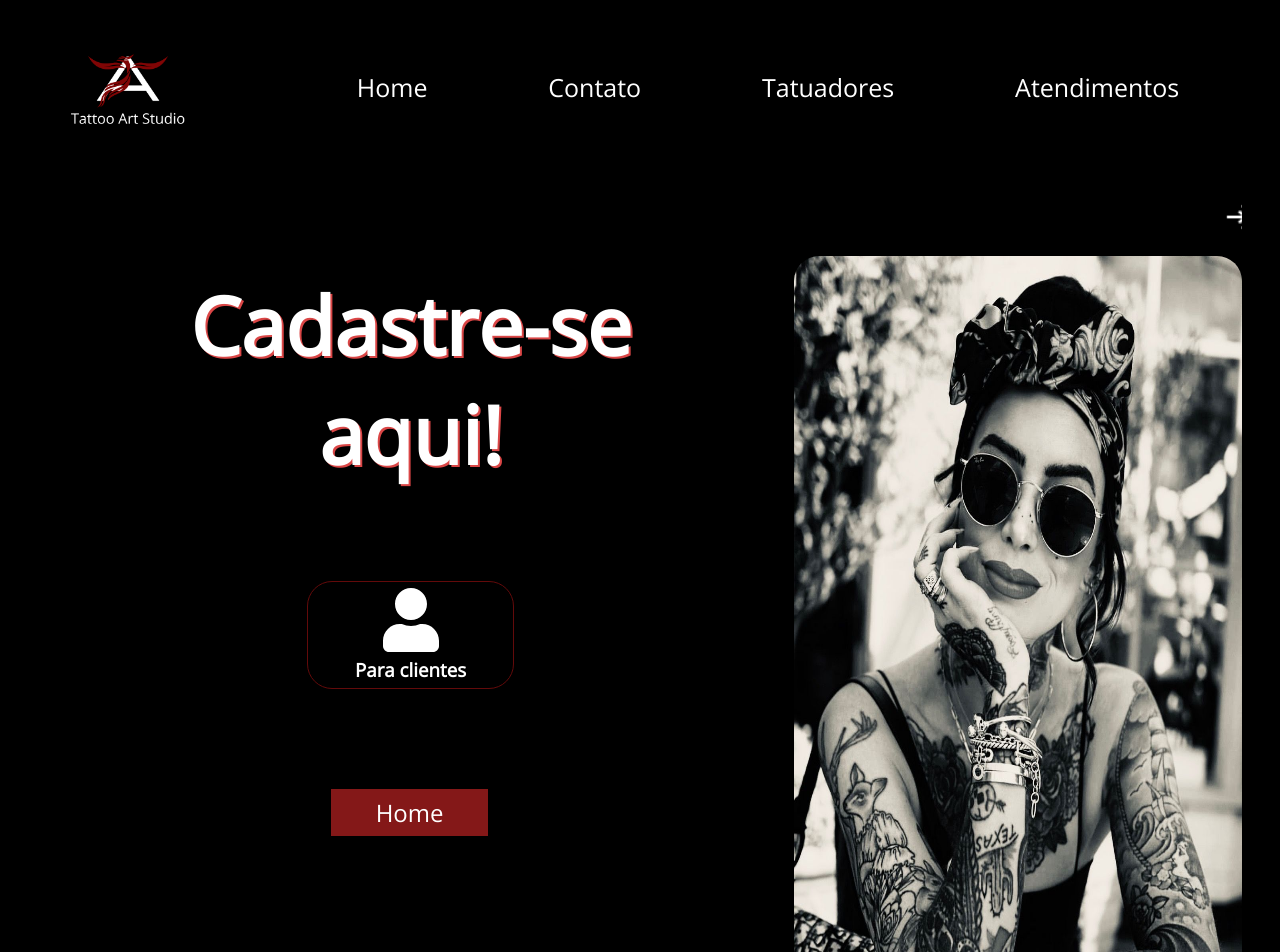
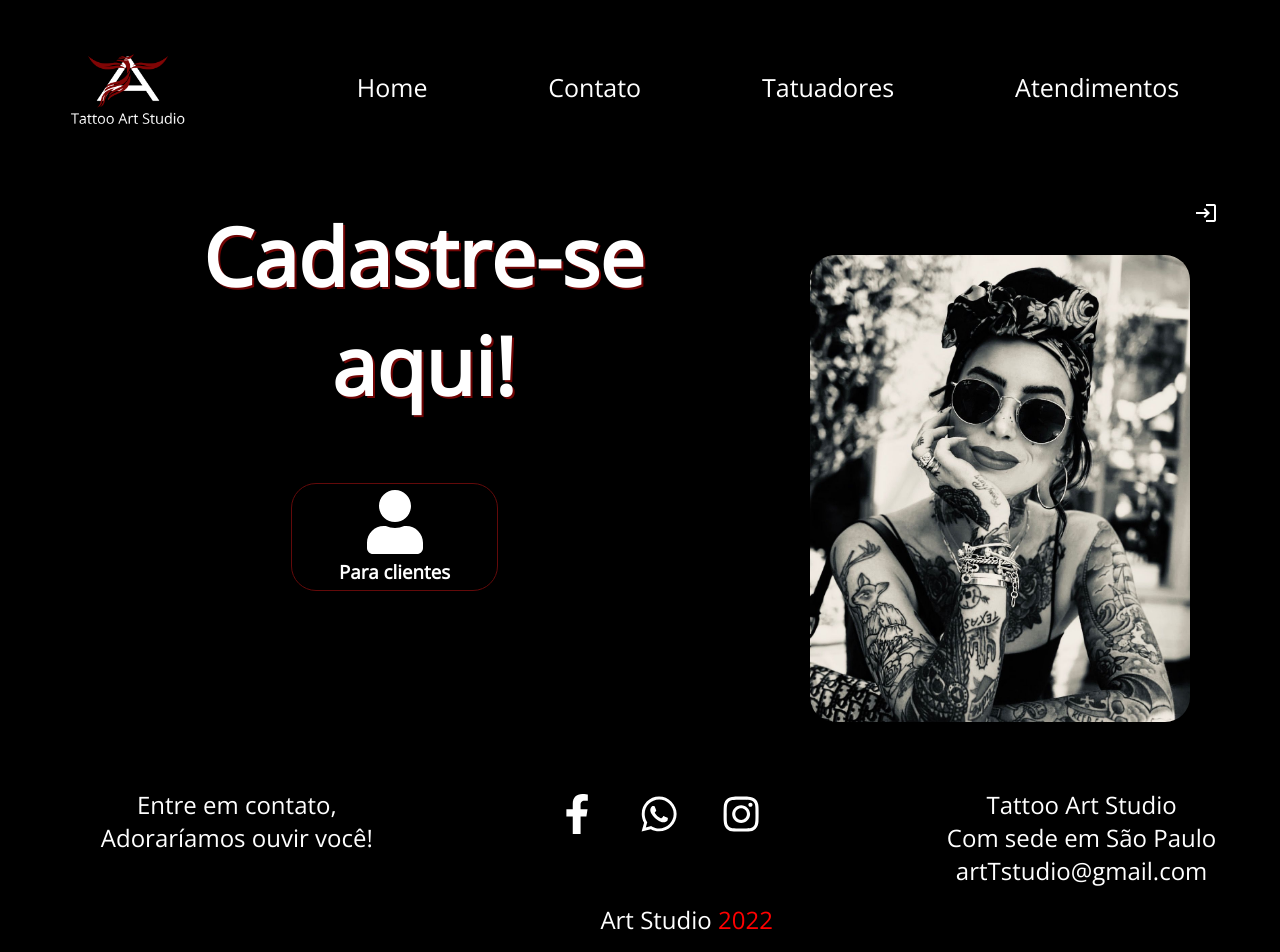
Before and after one commit to CibeleMartins/TattooArtStudio-M5, a React (Create React App) app: page /Cadastro in a window 1280 px wide. Shown: the top 952 px of the page. Built offline with nearby package versions, Linux system fonts and the light colour scheme.

Commit message:
:package: feat: Aletra pages Cadastro
Alterou a pages de cadastro e  o module css para melhor visualização dos elementos em tela. Adicionou uma imagem de seta para retornar na pages Home.

```diff
--- a/src/pages/Cadastro.jsx
+++ b/src/pages/Cadastro.jsx
@@ -1,44 +1,52 @@
 import React from 'react';
-import { Link } from "react-router-dom"
+import {useHistory} from "react-router-dom"
 
 import styles from "./Cadastro.module.css"
 import { FaUser } from 'react-icons/fa';
 import banner from "../assets/imagens/banner.jpeg"
 import loginIcon from "../assets/imagens/loginIcon.png"
-import ButtonPages from '../components/Button/ButtonPages';
+
 
 function Cadastro() {
-    return(
+
+
+    const navigation = useHistory()
+
+    return (
+
         <section className={styles.section}>
+
             <div className={styles.divUsers}>
                 <div className={styles.divTexto}>
                     <h1>
-                        Cadastre-se<br/>aqui!
+                        Cadastre-se aqui!
                     </h1>
                 </div>
 
                 <div className={styles.divIcons}>
-                    <Link to="/CadastroCliente" className={styles.divIconsDiv}>
+                    <div onClick={()=> navigation.push('/CadastroCliente')} className={styles.divIconsDiv}>
                         <FaUser className={styles.icons}/>
                         <h3>Para clientes</h3>
-                    </Link>
+                    </div>
                 </div>
 
-                <div className={styles.buttonReturn}>
-                    <Link to="/">
-                        <ButtonPages text={"Home"}/>
-                    </Link>
+            </div>
+
+            <div className={styles.imageAndForm}>
+
+                <div className={styles.loginIcon}>
+
+                    <img onClick={()=> navigation.push('/Login')} src={loginIcon} alt=""/>
+
+                </div>
+
+                <div className={styles.divBanner}>
+
+                <img src={banner} alt="banner"/>
+
                 </div>
             </div>
 
-            <div className={styles.imageAndForm}>
-                <div className={styles.loginIcon}>
-                    <Link to="/Login">
-                        <img src={loginIcon} alt=""/>
-                    </Link>
-                </div>
-                <img src={banner} alt=""/>
-            </div>
         </section>
     )
 }
--- a/src/pages/Cadastro.module.css
+++ b/src/pages/Cadastro.module.css
@@ -6,11 +6,11 @@
 .section {
     background-color: black;
     width: 100%;
-    height: 100vh;
+    height: 100%;
     padding: 2%;
     display: flex;
     flex-direction: row;
-    justify-content: space-evenly;
+    justify-content: space-around ;
 }
 
 .divUsers {
@@ -18,23 +18,16 @@
     flex-direction: column;
     width: 50%;
     height: 100%;
-    overflow-y: hidden;
+    overflow: hidden;
+
 }
 
-.divTexto {
-    width: 90%;
-    overflow-y: hidden;
-    margin-left: 5%;
-}
 
 .divTexto h1 {
     color: white;
-    width: 80%;
+    width: 100%;
     font-size: 5em;
-    padding: 5%;
-    margin-top: 7%;
-    text-align: center;
-    text-shadow: 2px 2px rgb(218, 70, 70);
+    text-shadow: 2px 2px rgb(128, 5, 5, 0.88);;
 }
 
 .divIcons {
@@ -81,38 +74,39 @@
     display: flex;
     flex-direction: column;
     width: 35%;
+    height: 100%;
+    display: flex;
 }
 
-.imageAndForm div {
+.loginIcon {
+
+    display: flex;
+    justify-content: flex-end;
+    margin-bottom: 30px;
+
+}
+
+
+
+/* .imageAndForm div {
     width: 35px;
     height: fit-content;
     position: relative;
     right: -430px;
     overflow-y:hidden;
     margin-bottom: 5%;
-}
+} */
 
 .imageAndForm div:hover {
     cursor: pointer;
 }
 
-.loginIcon {
-    width: fit-content;
-    height: fit-content;
-}
 
-.imageAndForm img {
-    width: 100%;
+.divBanner img {
+
+    width: 85%;
     height: 100%;
     border-radius: 25px;
     display: flex;
+
 }
-
-.buttonReturn {
-    position: relative;
-    bottom: -100px;
-    width: 70%;
-    overflow-y: hidden;
-    margin-left: 15%;
-    margin-right: 15%;
-}
--- a/src/pages/Home.jsx
+++ b/src/pages/Home.jsx
@@ -20,7 +20,7 @@ return (
         <div className={styles.login}>
 
           <div>
-            <img onClick={()=> navigation.push('/Login')} alt='/logo' src={logo}></img>
+            <img onClick={()=> navigation.push('/Login')} alt='/login' src={logo}></img>
           </div>
 
         </div>
```
Also changed, not shown: src/assets/imagens/arrowReturn.png (added).
